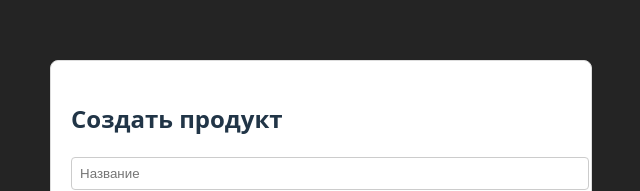
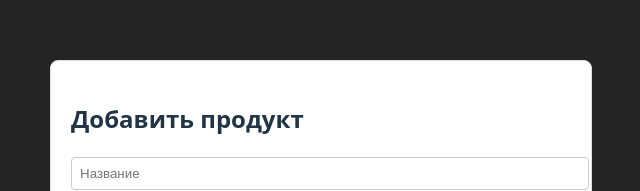
Before and after one commit to manzaero/cart-logic-test, a React (Vite) app: page /cart-logic-test/create-product in a window 1280 px wide. Shown: the part 183-374 px from the top of the page, without its empty margins (319-959 px from the left). Built offline with nearby package versions, Linux system fonts and the light colour scheme.

Commit message:
add hooks & edit api & fix bag

```diff
--- a/src/components/card/card.tsx
+++ b/src/components/card/card.tsx
@@ -60,7 +60,7 @@ export const Card: React.FC<CardProps> = ({ name, products }) => {
         if (product) {
             dispatch(
                 cart.some(item => item.id === id)
-                    ? removeFromCart(product)
+                    ? removeFromCart(product.id)
                     : addToCart(product)
             );
         }
--- a/src/pages/new-product/new-product.tsx
+++ b/src/pages/new-product/new-product.tsx
@@ -4,7 +4,7 @@ import { CreateProduct } from '../../components/';
 export const CreateProductPage: React.FC = () => {
     return (
         <div>
-            <CreateProduct name="Добавить продукт" />
+            <CreateProduct title="Добавить продукт" />
         </div>
     );
 };
```
